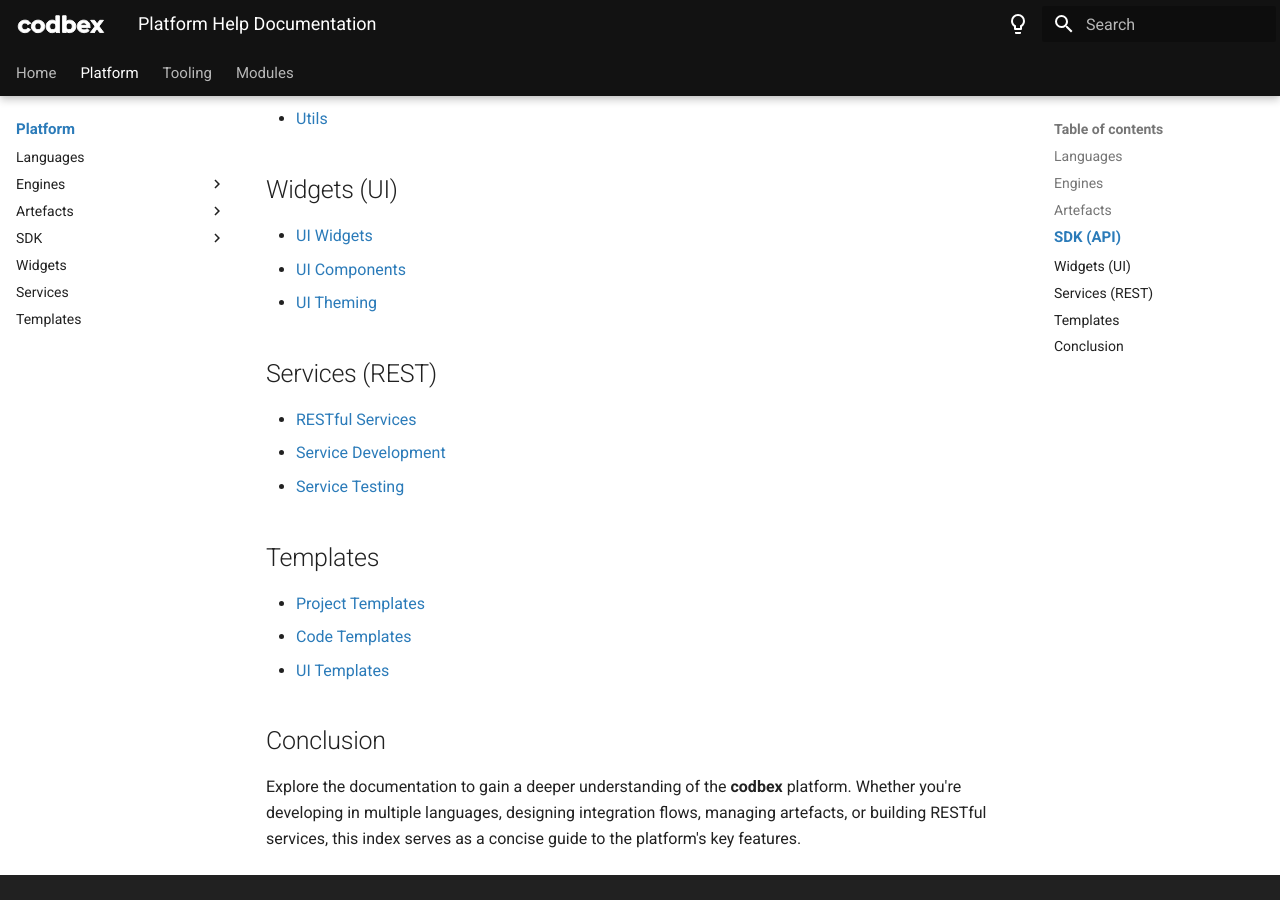
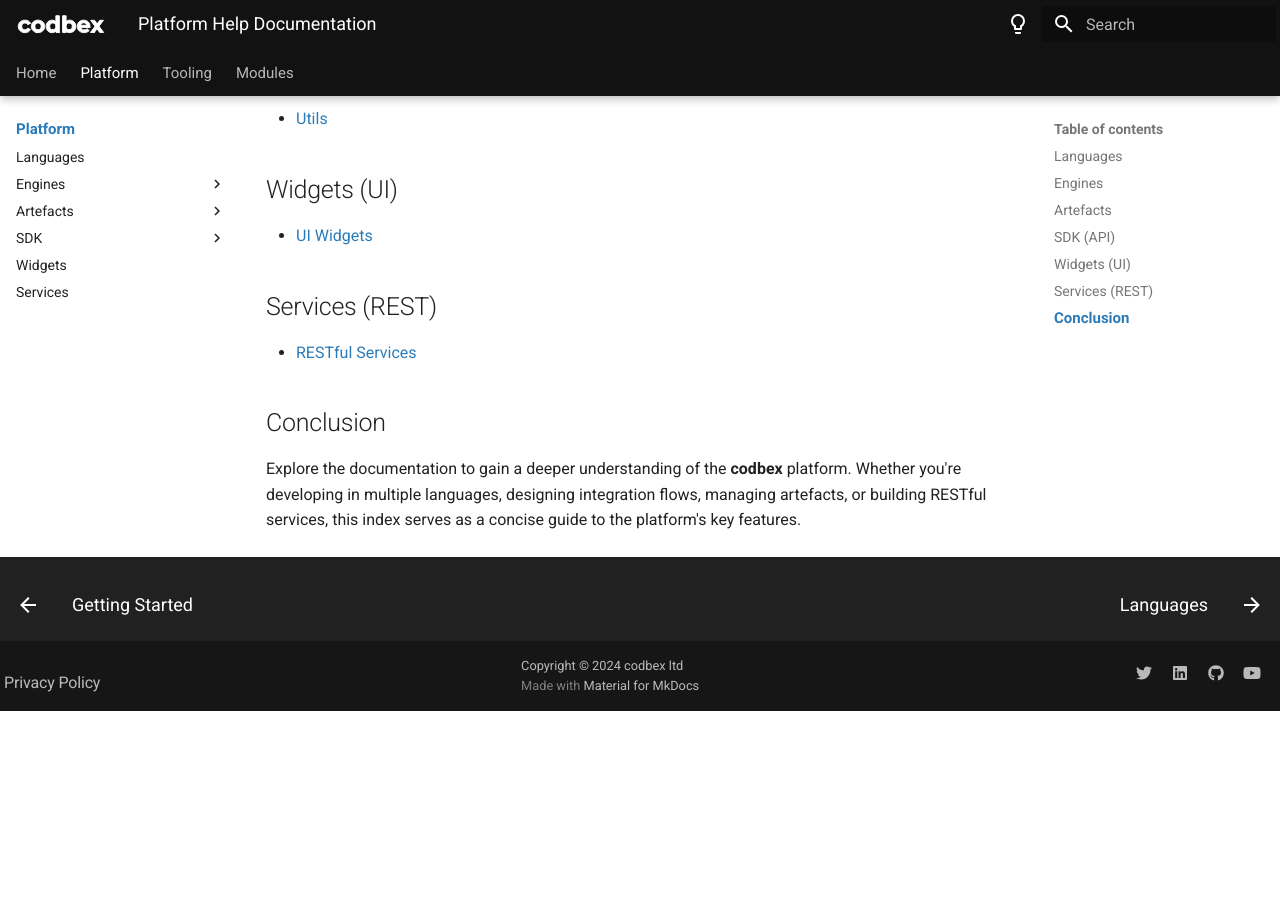
Before and after one commit to codbex/codbex-documentation, an MkDocs documentation site: the page built from docs/platform/index.md, in a window 1280 px wide and 900 px high, scrolled down 2520 px. Built offline with MkDocs 1.6.1 and Material for MkDocs 9.7.7, drawn with Linux system fonts in a browser that asks for light colours; after the commit the page ends 3231 px from its top, so only the background shows below that; part of the change alters nothing that is shown.

Commit message:
hide templates for now

```diff
--- a/docs/platform/index.md
+++ b/docs/platform/index.md
@@ -76,21 +76,21 @@ Welcome to the __codbex__ platform, a powerful cloud development platform that s
 
 ## Widgets (UI)
 
-* [UI Widgets](widgets/ui-widgets.md)
-* [UI Components](widgets/ui-components.md)
-* [UI Theming](widgets/ui-theming.md)
+* [UI Widgets](widgets/index.md)
+<!-- * [UI Components](widgets/ui-components.md)
+* [UI Theming](widgets/ui-theming.md) -->
 
 ## Services (REST)
 
-* [RESTful Services](services/restful-services.md)
-* [Service Development](services/service-development.md)
-* [Service Testing](services/service-testing.md)
+* [RESTful Services](services/index.md)
+<!-- * [Service Development](services/service-development.md)
+* [Service Testing](services/service-testing.md) -->
 
-## Templates
+<!-- ## Templates
 
 * [Project Templates](templates/project-templates.md)
 * [Code Templates](templates/code-templates.md)
-* [UI Templates](templates/ui-templates.md)
+* [UI Templates](templates/ui-templates.md) -->
 
 ## Conclusion
 
--- a/mkdocs.yaml
+++ b/mkdocs.yaml
@@ -169,7 +169,7 @@ nav:
         - XML: 'platform/sdk/utils/xml.md'
     - Widgets: 'platform/widgets/index.md'
     - Services: 'platform/services/index.md'
-    - Templates: 'platform/templates/index.md'
+    # - Templates: 'platform/templates/index.md'
   - Tooling:
     - 'tooling/index.md'
     - Workbench:
```
